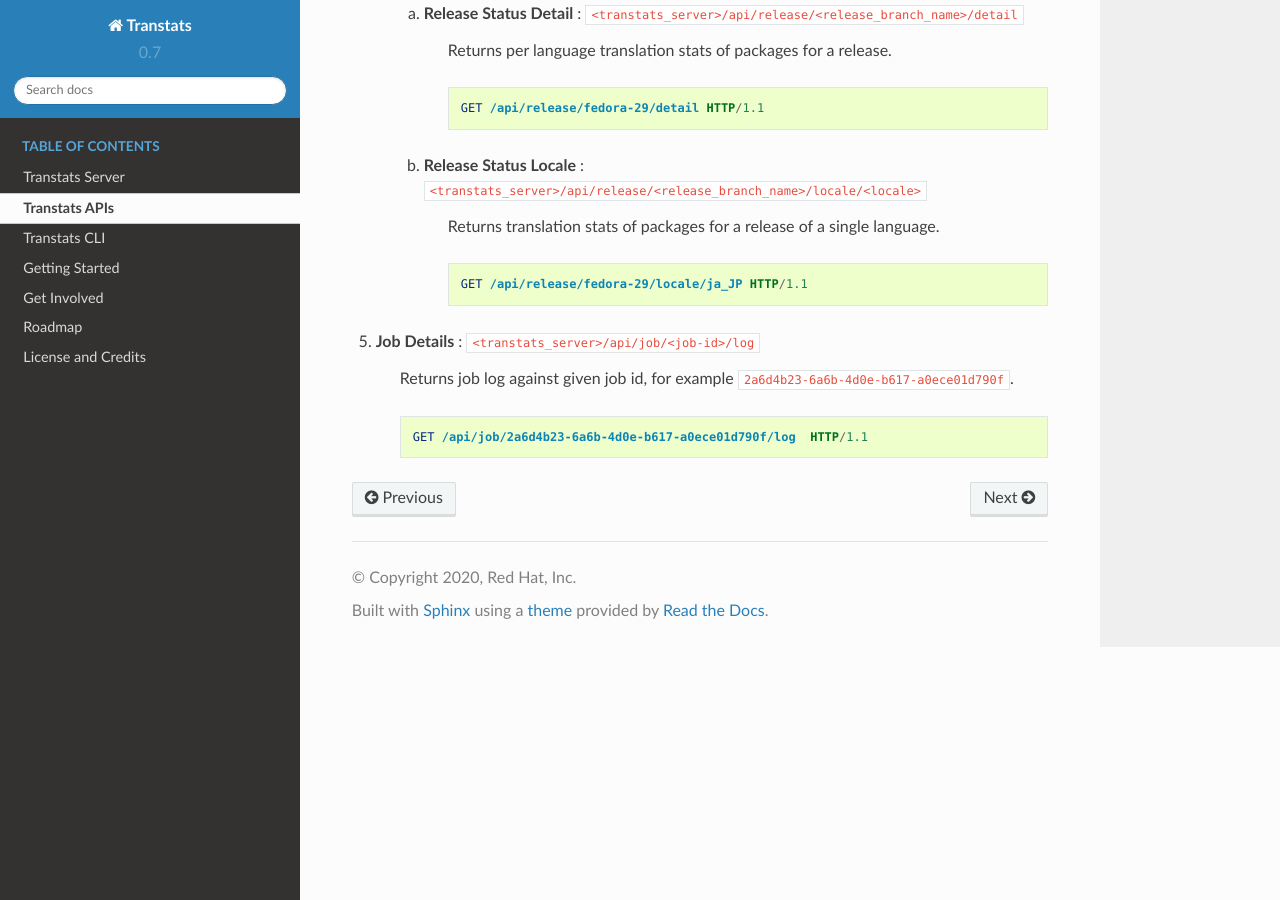
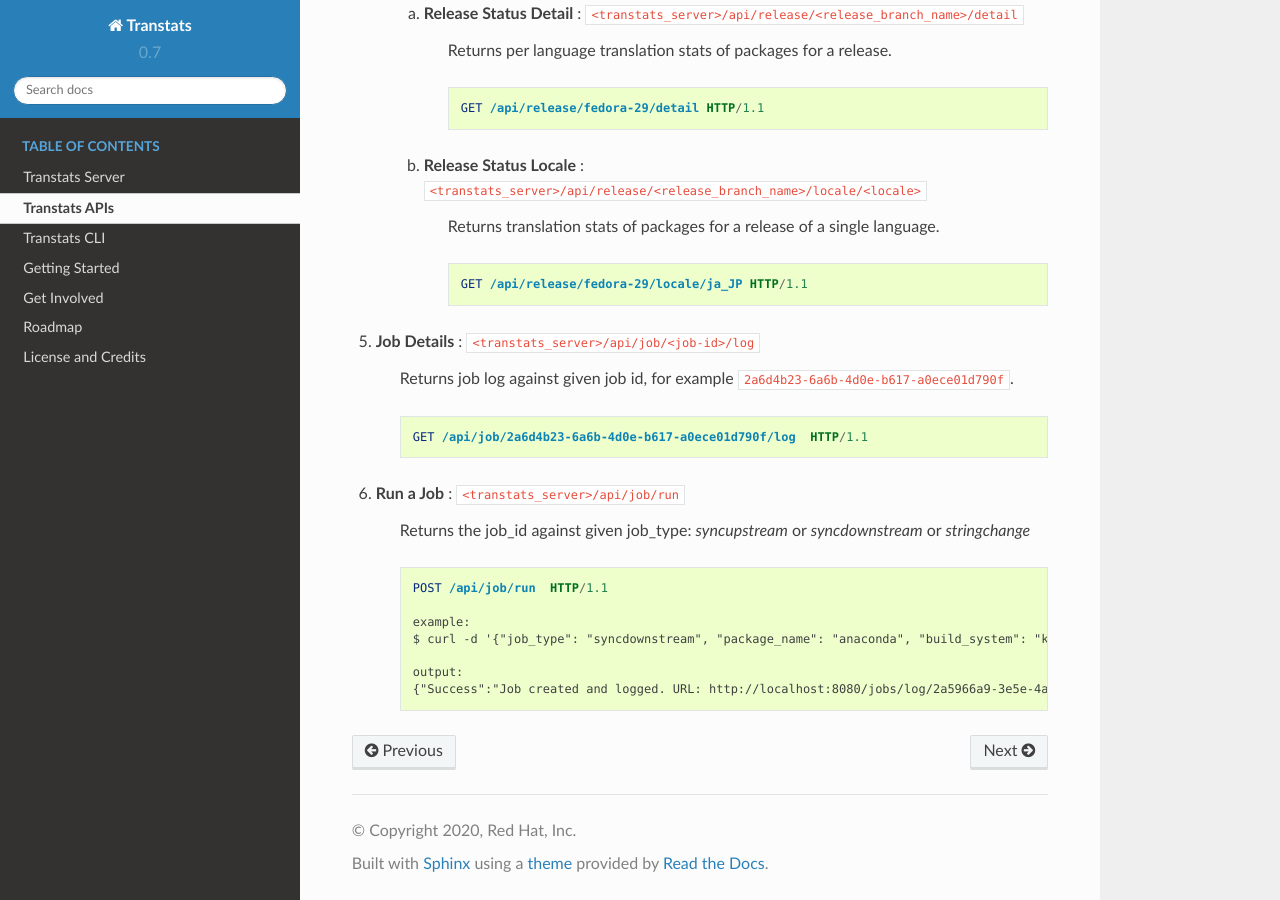
Before and after one commit to transtats/transtats, a Sphinx documentation site: the page built from docs/source/api.rst, in a window 1280 px wide and 900 px high, scrolled down 792 px. Built offline with Sphinx 7.4.7 and the Read the Docs theme 2.0.0, drawn with Linux system fonts in a browser that asks for light colours.

```diff
--- a/docs/source/api.rst
+++ b/docs/source/api.rst
@@ -57,3 +57,17 @@ Transtats APIs
     .. code-block:: http
 
         GET /api/job/2a6d4b23-6a6b-4d0e-b617-a0ece01d790f/log  HTTP/1.1
+
+6. **Run a Job** : :code:`<transtats_server>/api/job/run`
+
+    Returns the job_id against given job_type: `syncupstream` or `syncdownstream` or `stringchange`
+
+    .. code-block:: http
+
+        POST /api/job/run  HTTP/1.1
+
+        example:
+        $ curl -d '{"job_type": "syncdownstream", "package_name": "anaconda", "build_system": "koji", "build_tag": "f33"}' -H 'Content-Type: application/json' -H 'Authorization: Token <your-transtats-api-token>' -X POST http://localhost:8080/api/job/run
+
+        output:
+        {"Success":"Job created and logged. URL: http://localhost:8080/jobs/log/2a5966a9-3e5e-4ad1-b89e-1ee0e3b1651b/detail","job_id":"2a5966a9-3e5e-4ad1-b89e-1ee0e3b1651b"}
```
Also changed, not shown: 2 other files.
